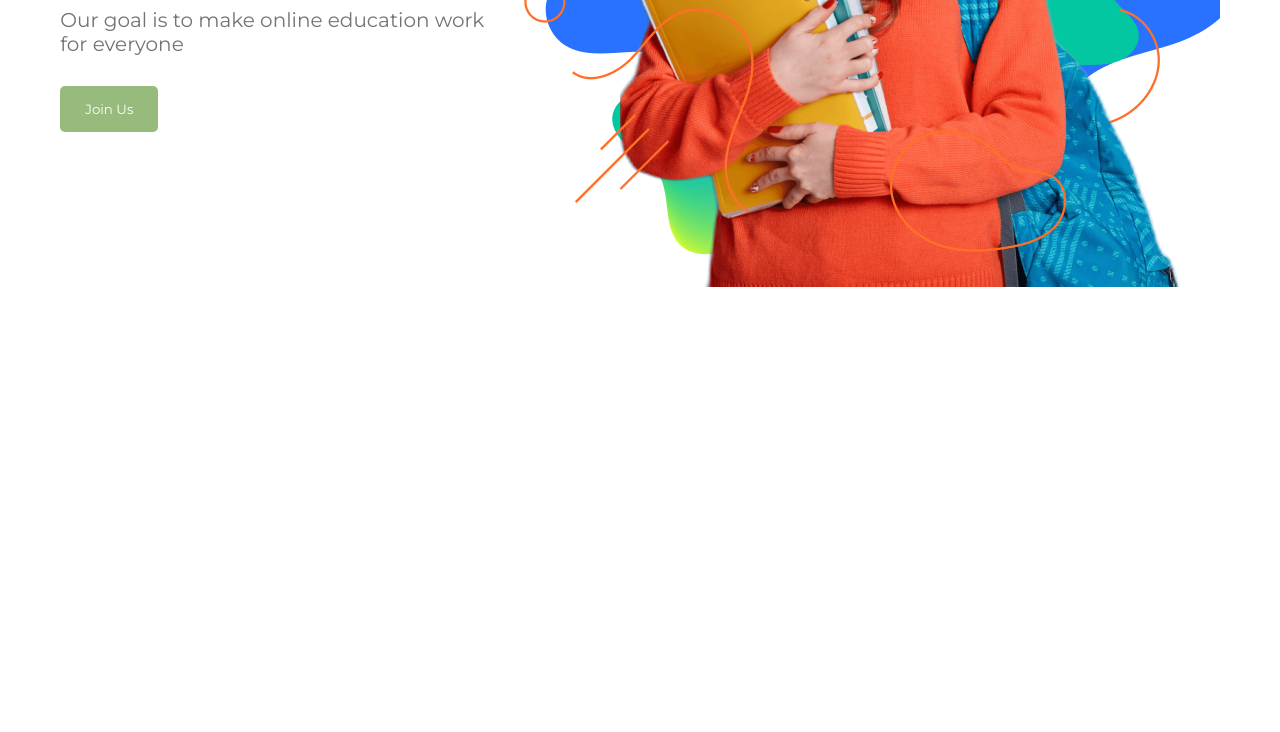
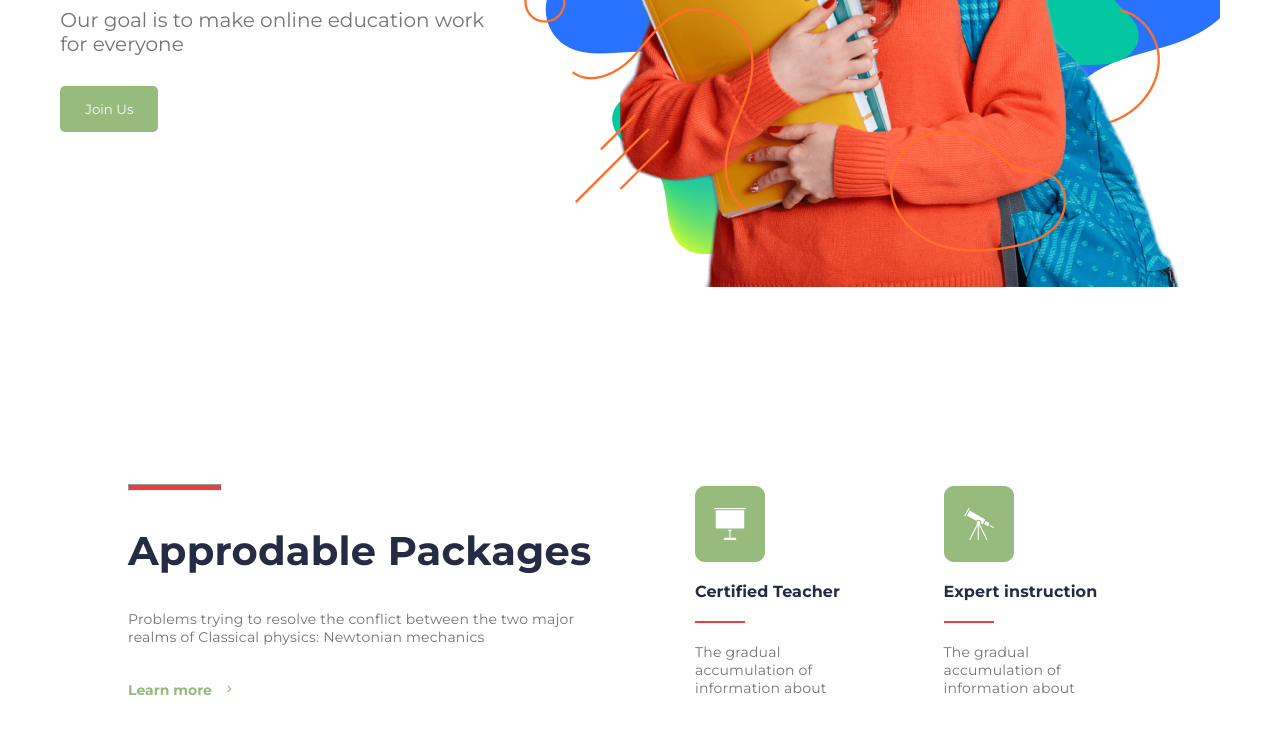
Before and after one commit to Bekforever13/School-Sound, a plain HTML site: page index.html in a window 1280 px wide. Shown: the part 481-1213 px from the top of the page. Before the commit the page ends 800 px from the top, so only its background shows below. Drawn offline with nearby package versions, Linux system fonts and the light colour scheme.

Commit message:
packages section added

```diff
--- a/index.html
+++ b/index.html
@@ -44,8 +44,32 @@
                 </div>
             </div>
             <div class="packages">
-                <div class="packages__left"></div>
-                <div class="packages__right"></div>
+                <div class="packages__left">
+                    <hr>
+                    <h2>Approdable Packages</h2>
+                    <p>Problems trying to resolve the conflict between
+                        the two major realms of Classical physics:
+                        Newtonian mechanics </p>
+                    <a href="#"><span>Learn more</span><span><i class='bx bx-chevron-right'></i></span></a>
+                </div>
+                <div class="packages__right">
+                    <div>
+                        <img src="images/fixed-width sec-.png" alt="">
+                        <h5>Certified Teacher</h5>
+                        <hr>
+                        <p>The gradual
+                            accumulation of
+                            information about </p>
+                    </div>
+                    <div>
+                        <img src="images/fixed-width sec-2.png" alt="">
+                        <h5>Expert instruction</h5>
+                        <hr>
+                        <p>The gradual
+                            accumulation of
+                            information about </p>
+                    </div>
+                </div>
             </div>
         </div>
     </main>
--- a/styles/main.scss
+++ b/styles/main.scss
@@ -93,3 +93,74 @@
         flex: 1;
     }
 }
+
+.packages{
+    margin-top: 160px;
+    display: flex;
+    justify-content: center;
+    align-items: center;
+    gap: 30px;
+    &__left{
+        flex: 1;
+        display: flex;
+        align-items: flex-start;
+        justify-content: flex-start;
+        flex-direction: column;
+        row-gap: 35px;
+        hr{
+            width: 94px;
+            height: 7px;
+            background-color: $dangerColor;
+        }
+        h2{
+            font-weight: 700;
+            font-size: 40px;
+            color: $textColor;
+            letter-spacing: 0.2px;
+        }
+        p{
+            font-size: 14px;
+            color: $sec-text-color;
+            letter-spacing: 0.2px;
+        }
+        a{
+            display: flex;
+            align-items: center;
+            gap: 10px;
+            span{
+                color: $primaryColor;
+                font-size: 14px;
+                font-weight: 700;
+            }
+        }
+    }
+    &__right{
+        flex: 1;
+        display: flex;
+        justify-content: center;
+        align-items: center;
+        div{
+            padding: 35px 40px;
+            display: flex;
+            align-items: flex-start;
+            flex-direction: column;
+            row-gap: 20px;
+            h5{
+                font-weight: 700;
+                font-size: 16px;
+                letter-spacing: 0.1px;
+                color: $textColor;
+            }
+            hr{
+                width: 50px;
+                height: 2px;
+                border: 1px solid $dangerColor;
+            }
+            p{
+                font-size: 14px;
+                color: $sec-text-color;
+                letter-spacing: 0.2px;
+            }
+        }
+    }
+}
```
Also changed, not shown: images/fixed-width sec-.png (added), images/fixed-width sec-2.png (added), styles/main.css, 1 other file.
